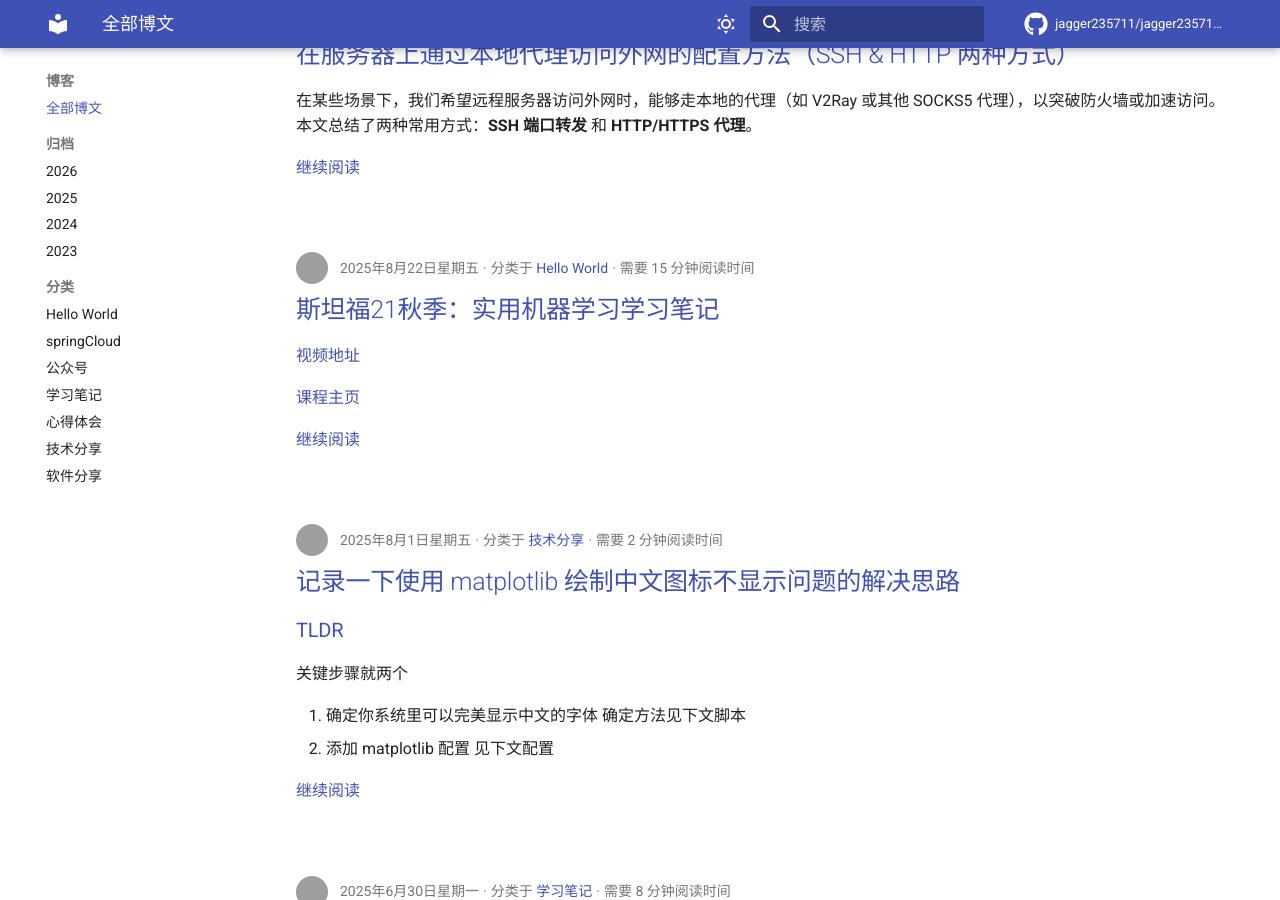
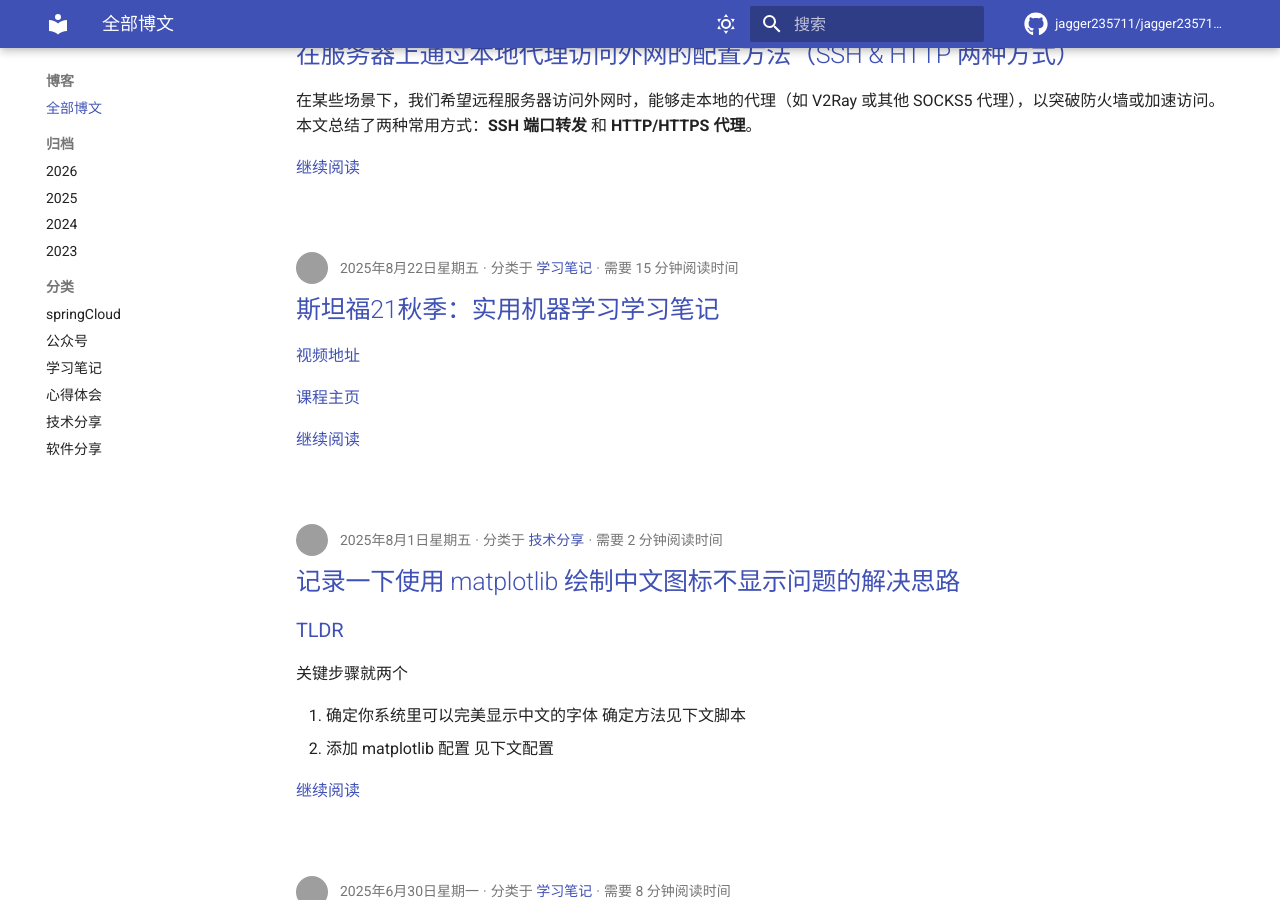
Before and after one commit to jagger235711/jagger235711.github.io, an MkDocs documentation site: the page built from docs/blog/index.md, in a window 1280 px wide and 900 px high, scrolled down 725 px. Built offline with MkDocs 1.6.1 and Material for MkDocs 9.7.7, drawn with Linux system fonts in a browser that asks for light colours; comment, search, counter and statistics services are not loaded; grey boxes are pictures that could not be loaded.

Commit message:
vault backup: 2026-06-06 19:04:24

```diff
--- a/docs/blog/posts/斯坦福21秋季：实用机器学习学习笔记.md
+++ b/docs/blog/posts/斯坦福21秋季：实用机器学习学习笔记.md
@@ -1,10 +1,9 @@
 ---
-# draft: true
 date: 2025-08-22
 categories:
-  - Hello World
+  - 学习笔记
 authors:
-    - Jagger
+  - Jagger
 comments: true
 ---
 
```
